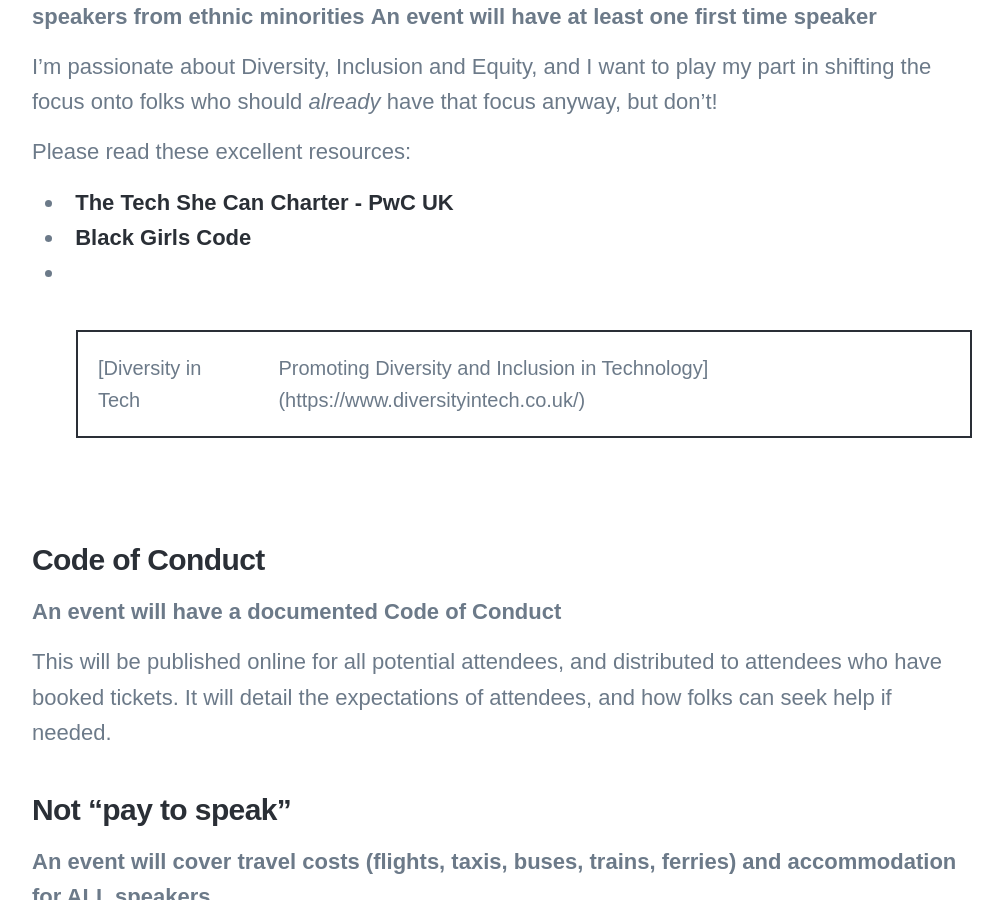
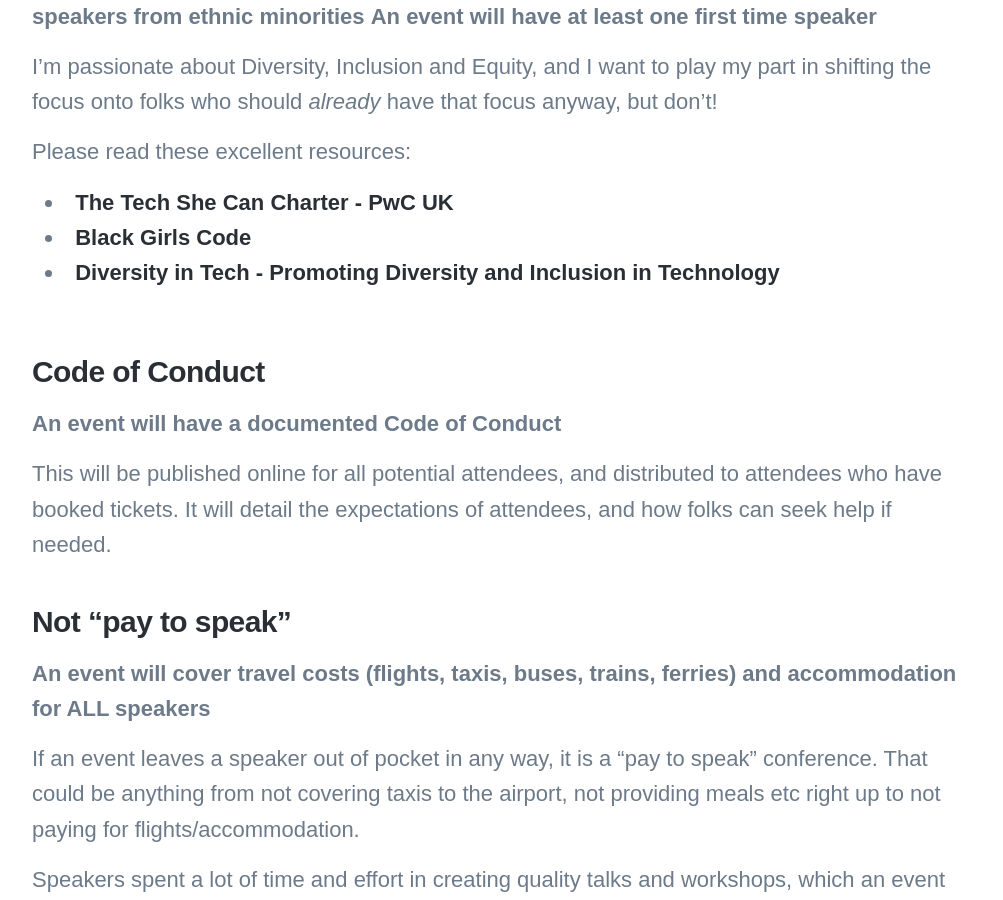
Before and after one commit to TheTestingMuse/thetestingmuse.github.io, a Jekyll site: the page built from _pages/rider.md, in a window 1280 px wide and 900 px high, scrolled down 2554 px. Shown: the whole window, without its empty margins (138-1141 px from the left). Built offline with Jekyll 4.4.1, drawn with Linux system fonts in a browser that asks for light colours; nearby versions of some CDN libraries; some web fonts are replaced.

Commit message:
Speaker Rider

```diff
--- a/_pages/rider.md
+++ b/_pages/rider.md
@@ -64,7 +64,7 @@ Please read these excellent resources:
 
 - [The Tech She Can Charter - PwC UK](https://www.pwc.co.uk/who-we-are/women-in-technology/tech-she-can-charter.html)
 - [Black Girls Code](https://www.blackgirlscode.com/)
-- [Diversity in Tech | Promoting Diversity and Inclusion in Technology](https://www.diversityintech.co.uk/)
+- [Diversity in Tech - Promoting Diversity and Inclusion in Technology](https://www.diversityintech.co.uk/)
 
 ### Code of Conduct
 
```
